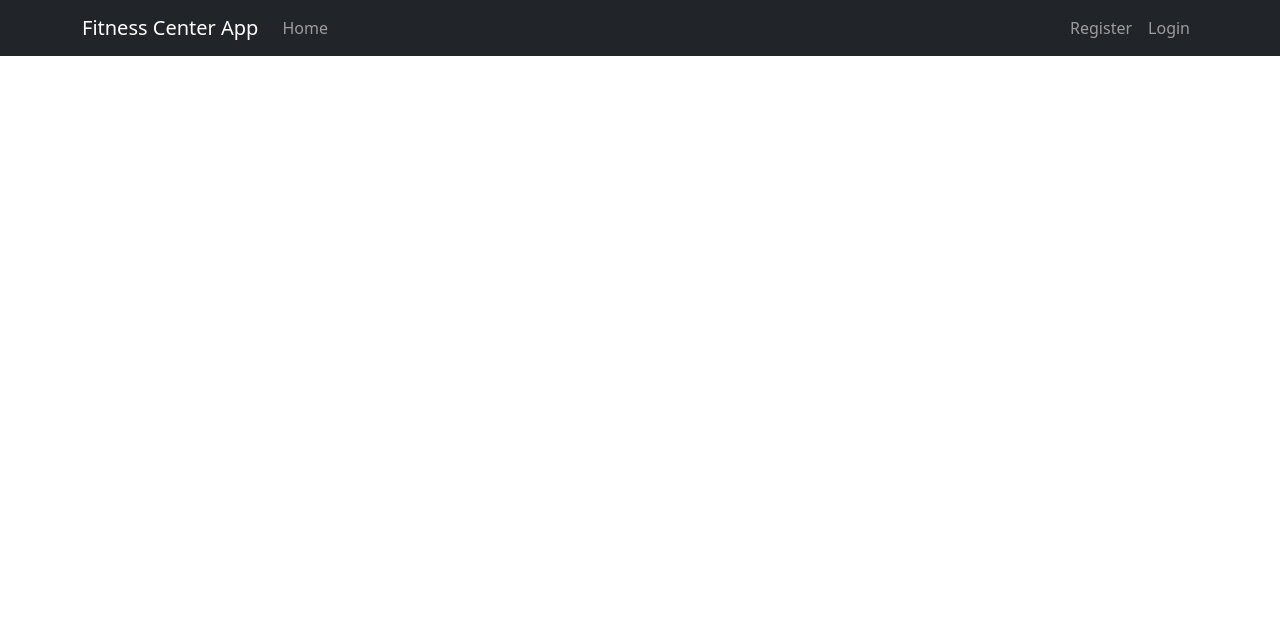
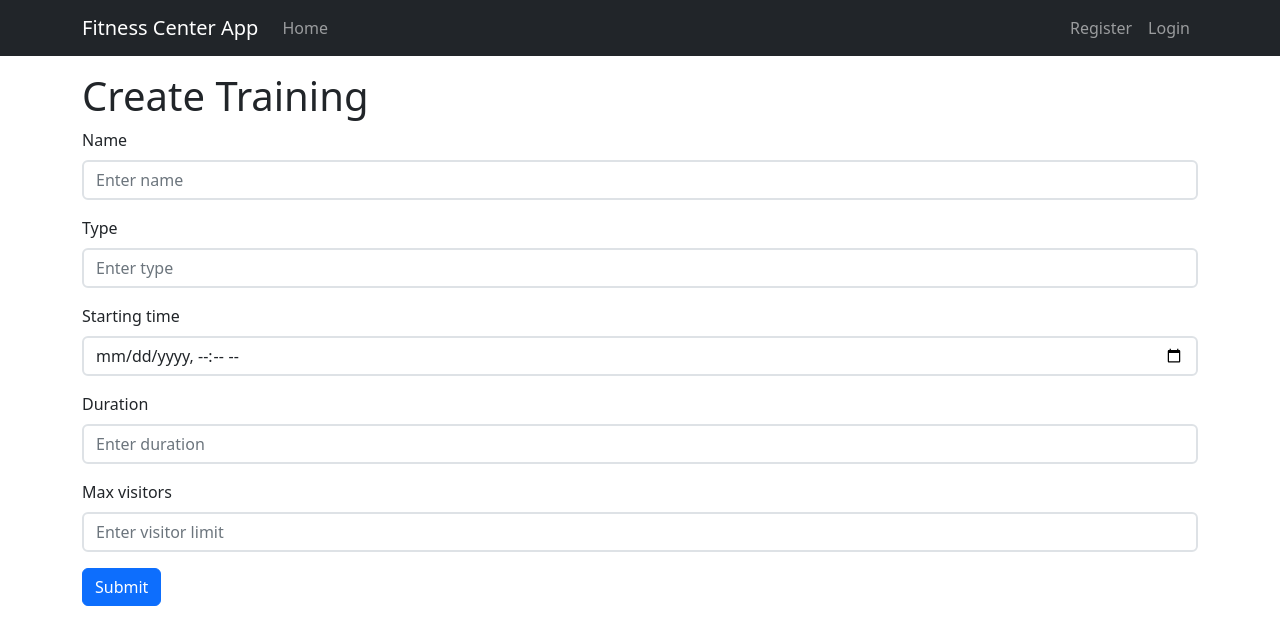
Before and after one commit to Dusan-Ivic/fitness-center-app, a React (Create React App) app in the folder frontend/: page /trainings/create in a window 1280 px wide. Shown: the top 644 px of the page. Built offline with nearby package versions, Linux system fonts and the light colour scheme.

Commit message:
Template and validation for new training form

```diff
--- a/frontend/src/App.jsx
+++ b/frontend/src/App.jsx
@@ -15,6 +15,7 @@ import FitnessCenterPage from "./pages/FitnessCenterPage/FitnessCenterPage";
 import CreateFitnessCenterPage from "./pages/CreateFitnessCenterPage/CreateFitnessCenterPage";
 import EditFitnessCenterPage from "./pages/EditFitnessCenterPage/EditFitnessCenterPage";
 import TrainingPage from "./pages/TrainingPage/TrainingPage";
+import CreateTrainingPage from "./pages/CreateTrainingPage/CreateTrainingPage";
 import { useEffect } from "react";
 import { useSelector, useDispatch } from "react-redux";
 import { getOwnedCenters, centersSlice } from "./features/centers/centersSlice";
@@ -83,6 +84,7 @@ function App() {
               element={<EditFitnessCenterPage />}
             />
             <Route path="/centers/:id" element={<FitnessCenterPage />} />
+            <Route path="/trainings/create" element={<CreateTrainingPage />} />
             <Route path="/trainings/:id" element={<TrainingPage />} />
           </Routes>
         </Container>
--- /dev/null
+++ b/frontend/src/components/CreateTrainingForm.jsx
@@ -0,0 +1,169 @@
+import React from "react";
+import "../styles/Form.css";
+import Form from "react-bootstrap/Form";
+import Button from "react-bootstrap/Button";
+import { Formik } from "formik";
+import * as Yup from "yup";
+
+const createTrainingSchema = Yup.object().shape({
+  name: Yup.string().required("Name is required"),
+  type: Yup.string().required("Type is required"),
+  startingTime: Yup.date()
+    .required("Starting time is required")
+    .min(new Date(), "Starting time must be in the future"),
+  duration: Yup.number()
+    .required("Duration is required")
+    .moreThan(0, "Duration must be a positive number"),
+  maxVisitors: Yup.number()
+    .required("Visitor limit is required")
+    .moreThan(0, "Visitor limit must be a positive number"),
+});
+
+const CreateTrainingForm = () => {
+  return (
+    <Formik
+      initialValues={{
+        name: "",
+        type: "",
+        startingTime: "",
+        duration: "",
+        maxVisitors: "",
+      }}
+      validationSchema={createTrainingSchema}
+      onSubmit={(values, { setSubmitting, resetForm }) => {
+        setSubmitting(true);
+        console.log(values);
+        resetForm();
+        setSubmitting(false);
+      }}
+    >
+      {({
+        values,
+        errors,
+        touched,
+        handleChange,
+        handleBlur,
+        handleSubmit,
+        isSubmitting,
+      }) => (
+        <Form onSubmit={handleSubmit}>
+          <Form.Group className="mb-3" controlId="name">
+            <Form.Label>Name</Form.Label>
+            <Form.Control
+              type="text"
+              name="name"
+              placeholder="Enter name"
+              onChange={handleChange}
+              onBlur={handleBlur}
+              value={values.name}
+              className={`border border-2 ${
+                touched.name
+                  ? errors.name
+                    ? "border-danger"
+                    : "border-success"
+                  : ""
+              }`}
+            />
+            {errors.name && touched.name ? (
+              <div className="error-message">{errors.name}</div>
+            ) : null}
+          </Form.Group>
+
+          <Form.Group className="mb-3" controlId="type">
+            <Form.Label>Type</Form.Label>
+            <Form.Control
+              type="text"
+              name="type"
+              placeholder="Enter type"
+              onChange={handleChange}
+              onBlur={handleBlur}
+              value={values.type}
+              className={`border border-2 ${
+                touched.type
+                  ? errors.type
+                    ? "border-danger"
+                    : "border-success"
+                  : ""
+              }`}
+            />
+            {errors.type && touched.type ? (
+              <div className="error-message">{errors.type}</div>
+            ) : null}
+          </Form.Group>
+
+          <Form.Group className="mb-3" controlId="startingTime">
+            <Form.Label>Starting time</Form.Label>
+            <Form.Control
+              type="datetime-local"
+              name="startingTime"
+              placeholder="Enter starting time"
+              onChange={handleChange}
+              onBlur={handleBlur}
+              value={values.startingTime}
+              className={`border border-2 ${
+                touched.startingTime
+                  ? errors.startingTime
+                    ? "border-danger"
+                    : "border-success"
+                  : ""
+              }`}
+            />
+            {errors.startingTime && touched.startingTime ? (
+              <div className="error-message">{errors.startingTime}</div>
+            ) : null}
+          </Form.Group>
+
+          <Form.Group className="mb-3" controlId="duration">
+            <Form.Label>Duration</Form.Label>
+            <Form.Control
+              type="number"
+              name="duration"
+              placeholder="Enter duration"
+              onChange={handleChange}
+              onBlur={handleBlur}
+              value={values.duration}
+              className={`border border-2 ${
+                touched.duration
+                  ? errors.duration
+                    ? "border-danger"
+                    : "border-success"
+                  : ""
+              }`}
+            />
+            {errors.duration && touched.duration ? (
+              <div className="error-message">{errors.duration}</div>
+            ) : null}
+          </Form.Group>
+
+          <Form.Group className="mb-3" controlId="maxVisitors">
+            <Form.Label>Max visitors</Form.Label>
+            <Form.Control
+              type="number"
+              name="maxVisitors"
+              placeholder="Enter visitor limit"
+              onChange={handleChange}
+              onBlur={handleBlur}
+              value={values.maxVisitors}
+              className={`border border-2 ${
+                touched.maxVisitors
+                  ? errors.maxVisitors
+                    ? "border-danger"
+                    : "border-success"
+                  : ""
+              }`}
+            />
+            {errors.maxVisitors && touched.maxVisitors ? (
+              <div className="error-message">{errors.maxVisitors}</div>
+            ) : null}
+          </Form.Group>
+
+          <Button variant="primary" type="submit" disabled={isSubmitting}>
+            Submit
+          </Button>
+        </Form>
+      )}
+    </Formik>
+  );
+};
+
+export default CreateTrainingForm;
--- /dev/null
+++ b/frontend/src/pages/CreateTrainingPage/CreateTrainingPage.jsx
@@ -0,0 +1,13 @@
+import React from "react";
+import CreateTrainingForm from "../../components/CreateTrainingForm";
+
+const CreateTrainingPage = () => {
+  return (
+    <div className="mb-5">
+      <h1>Create Training</h1>
+      <CreateTrainingForm />
+    </div>
+  );
+};
+
+export default CreateTrainingPage;
--- a/frontend/src/pages/DashboardPage/TrainerDashboardPage.jsx
+++ b/frontend/src/pages/DashboardPage/TrainerDashboardPage.jsx
@@ -1,16 +1,21 @@
 import React from "react";
 import { useSelector } from "react-redux";
+import { Link } from "react-router-dom";
 import TrainingsTable from "../../components/TrainingsTable";
+import "./DashboardPage.css";
 
 const TrainerDashboardPage = () => {
   const { trainings } = useSelector((state) => state.trainings);
 
   return (
-    <div>
+    <div className="dashboard">
       <h1>Dashboard</h1>
       <hr />
-      <div>
-        <h3>All Trainings</h3>
+      <div className="dashboard-group">
+        <div className="dashboard-group-header">
+          <h3>All Trainings</h3>
+          <Link to={`/trainings/create`}>Create new</Link>
+        </div>
         <TrainingsTable trainings={trainings} />
       </div>
     </div>
```
